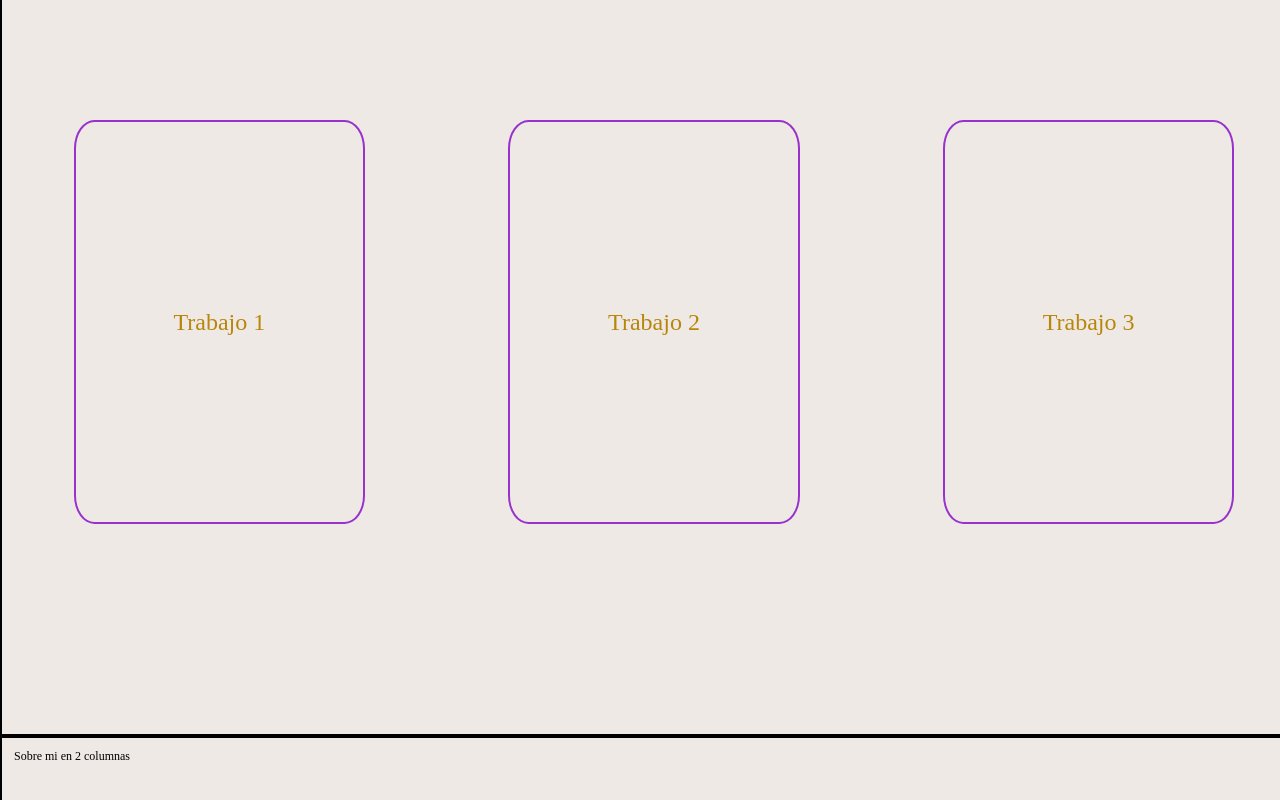
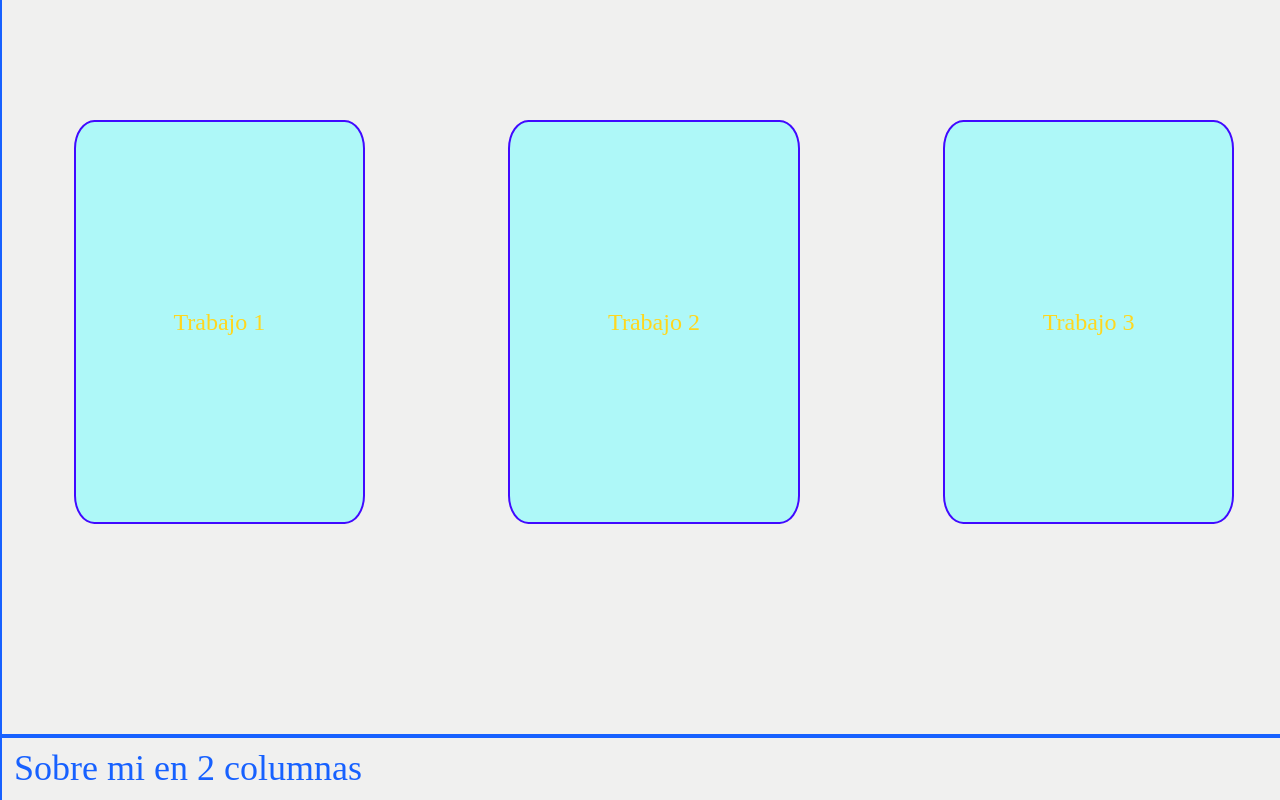
Before and after one commit to GongoraLeo/portfolio, a plain HTML site: page index.html in a window 1280 px wide. Shown: the part 920-1720 px from the top of the page. Drawn offline with Linux system fonts and the light colour scheme.

Commit message:
cambio de colores

```diff
--- a/css/style.css
+++ b/css/style.css
@@ -1,13 +1,19 @@
 :root{
-    --primary-color: #007878;
-    --bg-color: #eee9e5;
-    --bg-second-color: rgb(199, 245, 245);
-    --pm-second-color: #006060;
-    --pm-dark-color: #184848;
-    --secondary-color: #acbe4b;
-    --sc-second-color: #c1ce5f;
-    --sc-light-color: #f0f0d8;
-    --second-color: #1b8798;
+
+    --bg-color: #f0f0ef;
+    --bg-second-color: rgb(174, 248, 248);
+
+    --primary-color: #3575FE;
+    --pm-light-color: #749EF8;
+    --pm-dark-color: #1761FF;
+
+    --secondary-color: #FFD71E;
+    --sc-dark-color: #FFB31E;
+    --sc-light-color: #FFE467;
+
+    --tertiary-color: #6438FE;
+    --tt-dark-color: #410AFF;
+    --tt-light-color: #9376F9;
 }
 
 body{
@@ -18,28 +24,28 @@ body{
 }
 a{
     text-decoration: none;
-    color: var(--pm-second-color);
+    color: var(--tertiary-color);
 }
 a:hover{
-    color: var(--sc-second-color);
+    color: var(--tt-light-color);
 }
 section{
     width: 100vw;
     height: 100vh;
-    border: 2px black solid;
+    border: 2px var(--pm-dark-color) solid;
     padding: 1em;
 }
 h1{
     grid-area: 1 / 1 / 2 / 2;
     font-size: 4em;
-    color: var(--primary-color);
+    color: var(--pm-dark-color);
 }
 h2{
     font-size: 3em;
-    color: var(--pm-second-color);
+    color: var(--pm-dark-color);
 }
 h3{
-    color: var(--pm-second-color);
+    color: var(--pm-dark-color);
 }
 p{
     font-size: 1.5em;
@@ -89,7 +95,7 @@ header{
     line-height: 1.3em;
 }
 #cuadricula span{
-    color: var(--pm-dark-color);
+    color: var(--tt-dark-color);
 }
 .cuadri1 { grid-area: 1 / 1 / 2 / 2; }
 .cuadri2 { grid-area: 1 / 2 / 2 / 3; }
@@ -109,14 +115,15 @@ header{
 
 .worki{
     align-content: center;
-    border: 2px darkorchid solid;
+    border: 2px var(--tt-dark-color) solid;
     border-radius: 7%;
     height: 50%;
     width: 70%;
+    background-color: var(--bg-second-color);
 }
 
 .worki h3{
-    color: darkgoldenrod;
+    color: var(--secondary-color);
     font-size: 2em;
     text-align: center;
 }
--- a/index.html
+++ b/index.html
@@ -47,7 +47,7 @@
                 <div class="worki"><h3>Trabajo 2</h3></div>
                 <div class="worki"><h3>Trabajo 3</h3></div>
         </section>
-        <section>Sobre mi en 2 columnas</section>
+        <section><h2>Sobre mi en 2 columnas</h2></section>
         <section><h2>Formulario de contacto</h2></section>
         <section>
             <h2>Artículos blog</h2>
```
